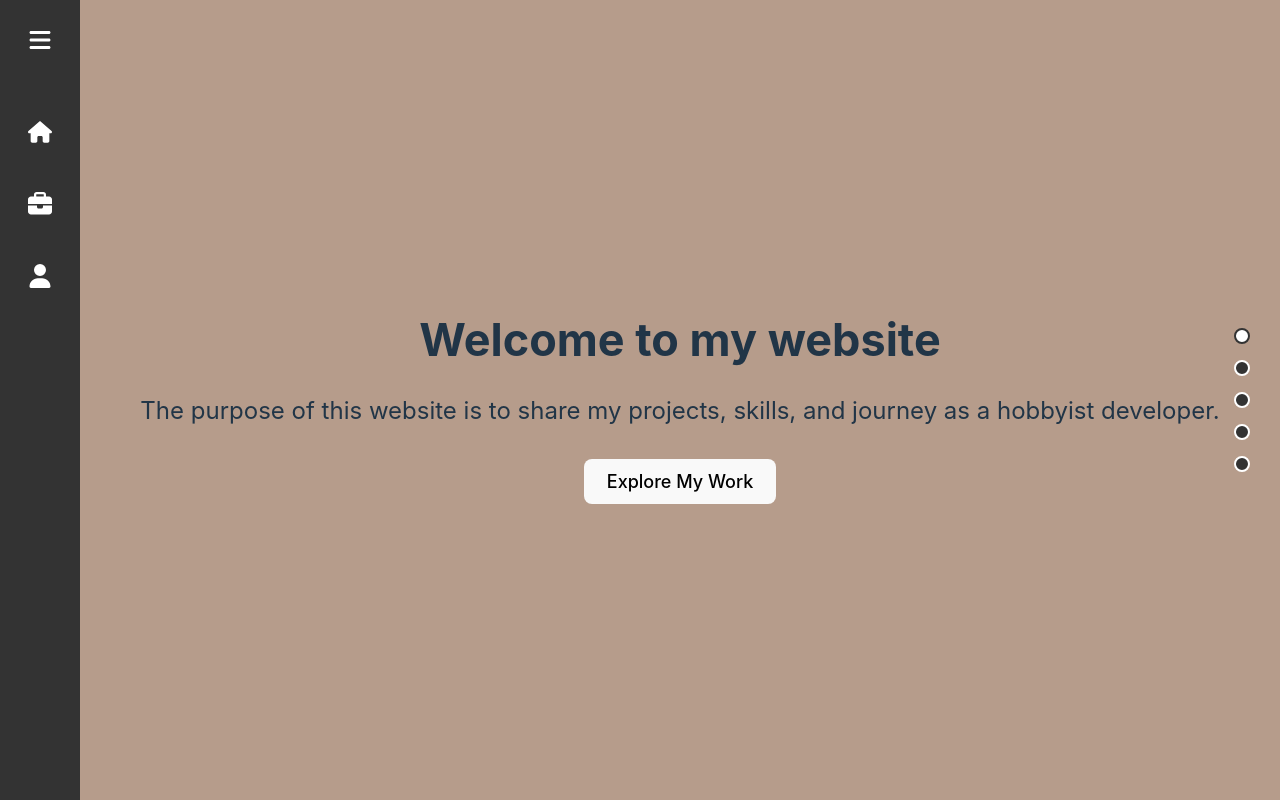
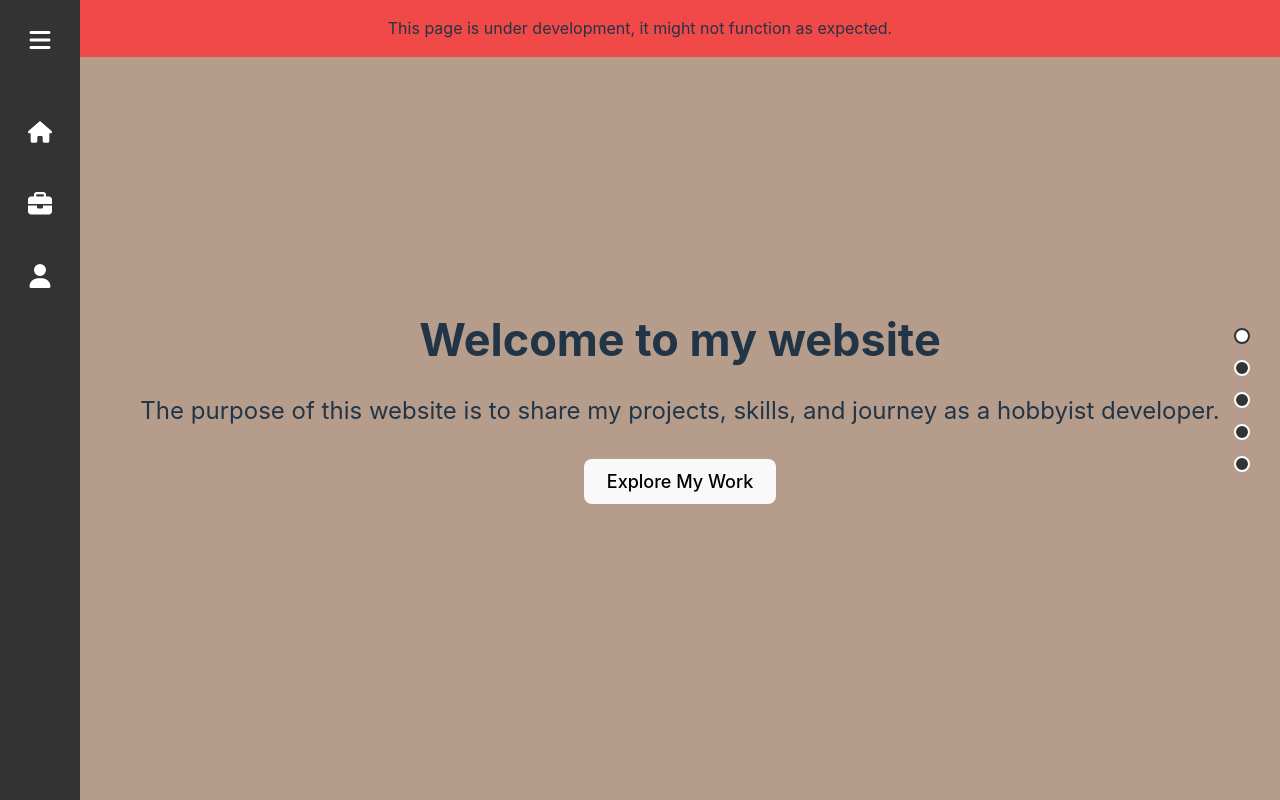
Before and after one commit to wilzzuu/website, a React (Vite) app: page / in a window 1280 px wide. Built offline with nearby package versions, Linux system fonts and the light colour scheme; no server answers.

Commit message:
Added maintenance notification

```diff
--- a/src/pages/Home.jsx
+++ b/src/pages/Home.jsx
@@ -63,6 +63,15 @@ function Home() {
 
     return (
         <div>
+            <Maintenance style_={{
+                position: 'fixed',
+                top: '0',
+                left: '0',
+                width: '100%',
+                textAlign: 'center',
+                padding: '0.02rem 0',
+                backgroundColor: '#f14848',
+                zIndex: 10000,}} state={true} />
             <div className='home-dot-selector'>
                 {sections.map((_, index) => (
                     <span
```
